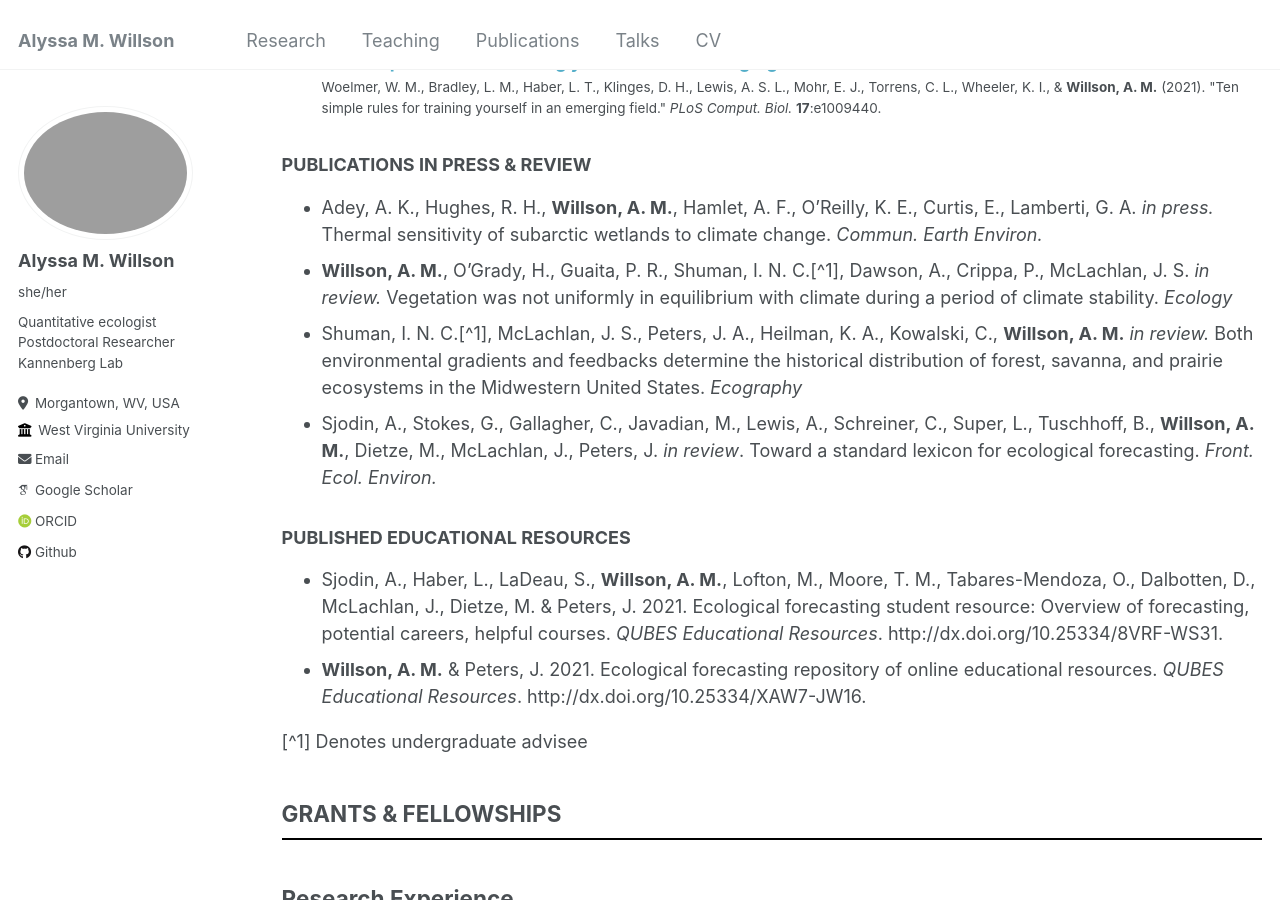
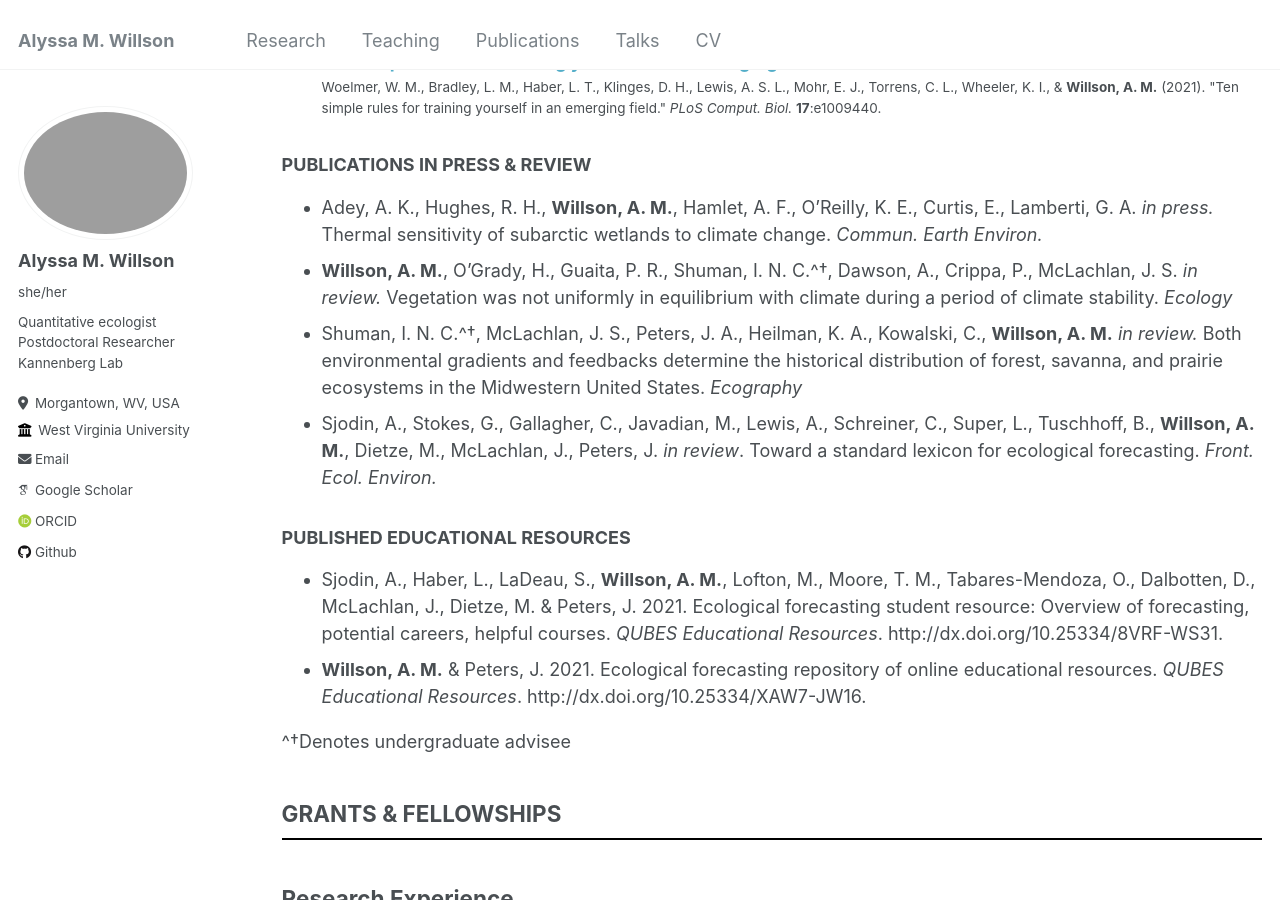
Before and after one commit to amwillson/amwillson.github.io, a Jekyll site: the page built from _pages/cv.md, in a window 1280 px wide and 900 px high, scrolled down 1576 px. Built offline with Jekyll 4.4.1, drawn with Linux system fonts in a browser that asks for light colours; some web fonts are replaced.

Commit message:
fixing syntax

```diff
--- a/_pages/cv.md
+++ b/_pages/cv.md
@@ -93,8 +93,8 @@ archive-single-cv.html %} {% endfor %}</ul>
 ### PUBLICATIONS IN PRESS & REVIEW
 
 * Adey, A. K., Hughes, R. H., **Willson, A. M.**, Hamlet, A. F., O'Reilly, K. E., Curtis, E., Lamberti, G. A. *in press.* Thermal sensitivity of subarctic wetlands to climate change. *Commun. Earth Environ.*
-* **Willson, A. M.**, O'Grady, H., Guaita, P. R., Shuman, I. N. C.[^1], Dawson, A., Crippa, P., McLachlan, J. S. *in review.* Vegetation was not uniformly in equilibrium with climate during a period of climate stability. *Ecology*
-* Shuman, I. N. C.[^1], McLachlan, J. S., Peters, J. A., Heilman, K. A., Kowalski, C., **Willson, A. M.** *in review.* Both environmental gradients and feedbacks determine the historical distribution of forest, savanna, and prairie ecosystems in the Midwestern United States. *Ecography*
+* **Willson, A. M.**, O'Grady, H., Guaita, P. R., Shuman, I. N. C.^†, Dawson, A., Crippa, P., McLachlan, J. S. *in review.* Vegetation was not uniformly in equilibrium with climate during a period of climate stability. *Ecology*
+* Shuman, I. N. C.^†, McLachlan, J. S., Peters, J. A., Heilman, K. A., Kowalski, C., **Willson, A. M.** *in review.* Both environmental gradients and feedbacks determine the historical distribution of forest, savanna, and prairie ecosystems in the Midwestern United States. *Ecography*
 * Sjodin, A., Stokes, G., Gallagher, C., Javadian, M., Lewis, A., Schreiner, C., Super, L., Tuschhoff, B., **Willson, A. M.**, Dietze, M., McLachlan, J., Peters, J. *in review*. Toward a standard lexicon for ecological forecasting. *Front. Ecol. Environ.*
 
 ### PUBLISHED EDUCATIONAL RESOURCES
@@ -102,7 +102,7 @@ archive-single-cv.html %} {% endfor %}</ul>
 * Sjodin, A., Haber, L., LaDeau, S., **Willson, A. M.**, Lofton, M., Moore, T. M., Tabares-Mendoza, O., Dalbotten, D., McLachlan, J., Dietze, M. & Peters, J. 2021. Ecological forecasting student resource: Overview of forecasting, potential careers, helpful courses. *QUBES Educational Resources*. http://dx.doi.org/10.25334/8VRF-WS31.
 * **Willson, A. M.** & Peters, J. 2021. Ecological forecasting repository of online educational resources. *QUBES Educational Resources*. http://dx.doi.org/10.25334/XAW7-JW16.
 
-<p style="margin-top:12px;">[^1] Denotes undergraduate advisee </p>
+<p style="margin-top:12px;">^†Denotes undergraduate advisee </p>
 
 ## GRANTS & FELLOWSHIPS
 <hr style='width:100%; border:1px solid #000; margin-bottom:5px; margin-top:0px'>
```
